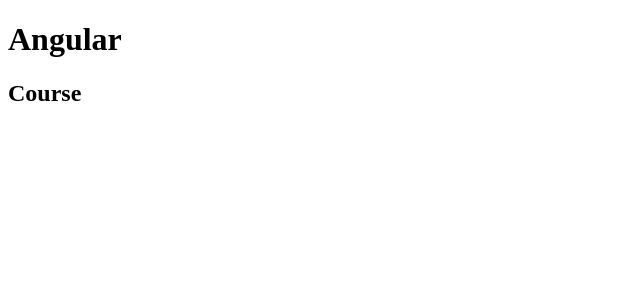
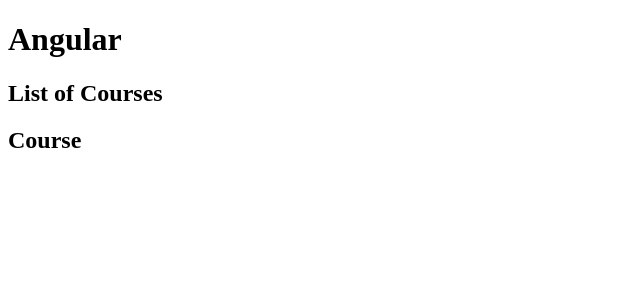
Before and after one commit to wintersocram/angular-training, an Angular app in the folder courses/: page / in a window 1280 px wide. Shown: the top 300 px of the page, without its empty margins (0-640 px from the left). Built offline with nearby package versions, Linux system fonts and the light colour scheme.

Commit message:
courses: changing title

```diff
--- a/courses/src/app/app.component.html
+++ b/courses/src/app/app.component.html
@@ -1,2 +1,3 @@
 <h1>Angular</h1>
+<courses></courses>
 <app-course></app-course>
--- a/courses/src/app/app.module.ts
+++ b/courses/src/app/app.module.ts
@@ -8,6 +8,7 @@
 @NgModule({
   declarations: [
     AppComponent,
+    CoursesComponent,
     CourseComponent
   ],
   imports: [
--- a/courses/src/app/courses/courses.component.ts
+++ b/courses/src/app/courses/courses.component.ts
@@ -2,8 +2,13 @@
 
 @Component({
     selector: 'courses',
-    template: '<h2>Courses</h2>'
+    template: '<h2>{{ getTitle() }}</h2>'
 })
 
 export class CoursesComponent {
+    title = "List of Courses";
+
+    getTitle() {
+        return this.title;
+    }
 }
```
